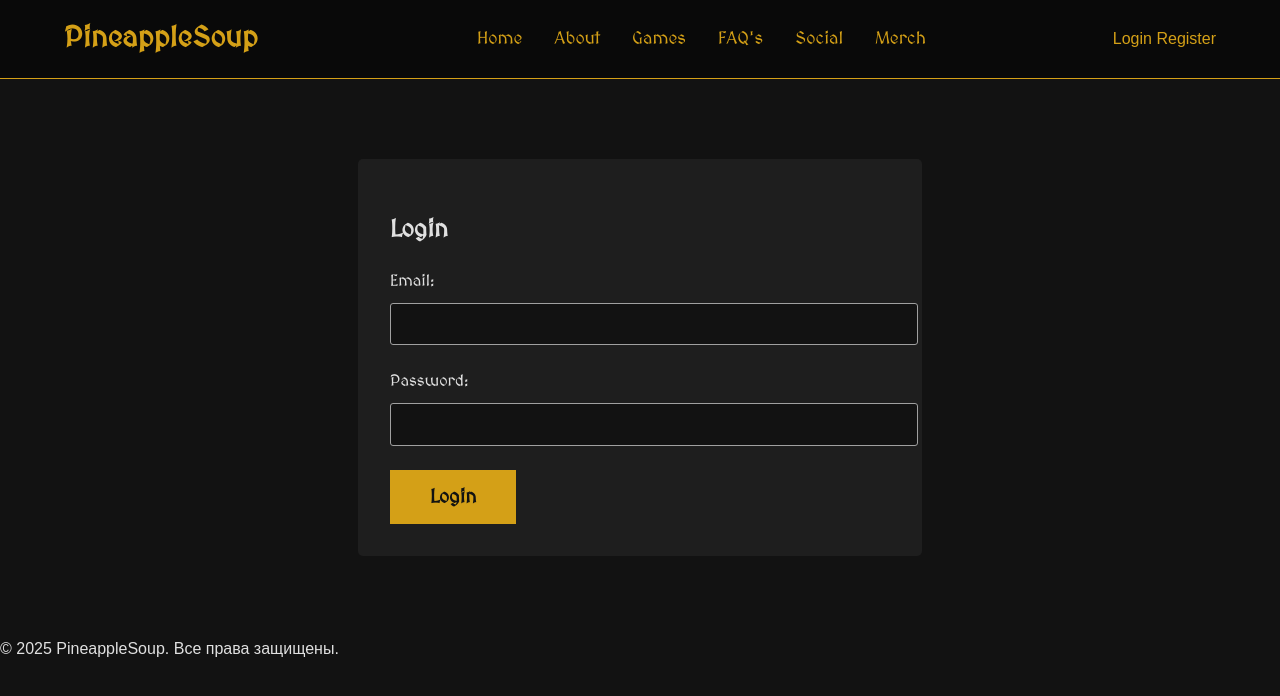
After one commit to Hitoshe/gamedev-studio-website, a PHP site: page /login.php in a window 1280 px wide. The commit adds this page. Shown: the top 696 px of the page. Run offline with PHP 8.4, Linux system fonts and the light colour scheme.

Commit message:
build: login & logout

```diff
--- /dev/null
+++ b/src/login.php
@@ -0,0 +1,74 @@
+<?php
+// 1. НАЧИНАЕМ СЕССИЮ. ВСЕГДА В САМОМ ВЕРХУ.
+session_start();
+
+// 2. СРАЗУ ПРОВЕРЯЕМ, НЕ АВТОРИЗОВАН ЛИ ПОЛЬЗОВАТЕЛЬ.
+// Если да, то делаем редирект ДО вывода любого HTML.
+if (isset($_SESSION['user_id'])) {
+    header('Location: /');
+    exit();
+}
+
+$message = '';
+
+// 3. ВСЯ ЛОГИКА ОБРАБОТКИ ФОРМЫ ИДЕТ ЗДЕСЬ.
+if ($_SERVER['REQUEST_METHOD'] === 'POST') {
+    require 'db_connect.php';
+
+    $email = $_POST['email'];
+    $password = $_POST['password'];
+
+    $sql = "SELECT * FROM users WHERE email = ?";
+    $stmt = $pdo->prepare($sql);
+    $stmt->execute([$email]);
+    $user = $stmt->fetch(PDO::FETCH_ASSOC);
+
+    if ($user && password_verify($password, $user['password'])) {
+        // Успешный логин!
+        $_SESSION['user_id'] = $user['id'];
+        $_SESSION['user_email'] = $user['email'];
+
+        // Делаем редирект. Это сработает, потому что HTML еще не выводился.
+        header('Location: /');
+        exit(); // Завершаем скрипт
+
+    } else {
+        $message = "Неверный email или пароль.";
+    }
+}
+
+// 4. И ТОЛЬКО ТЕПЕРЬ, КОГДА ВСЯ ЛОГИКА ЗАВЕРШЕНА, ПОДКЛЮЧАЕМ HTML.
+include 'templates/header.php';
+?>
+
+<!-- HTML форма для входа -->
+<div class="form-container">
+    <h2>Login</h2>
+
+    <?php if ($message): ?>
+        <p class="message"><?php echo htmlspecialchars($message); ?></p>
+    <?php endif; ?>
+
+    <form action="login.php" method="POST">
+        <div class="form-group">
+            <label for="email">Email:</label>
+            <input type="email" id="email" name="email" required>
+        </div>
+        <div class="form-group">
+            <label for="password">Password:</label>
+            <input type="password" id="password" name="password" required>
+        </div>
+        <button type="submit" class="btn-buy">Login</button>
+    </form>
+</div>
+
+<!-- Стили можно взять из register.php или вынести в общий style.css -->
+<style>
+.form-container { max-width: 500px; margin: 5rem auto; padding: 2rem; background-color: var(--surface-color); border-radius: 5px; }
+.form-group { margin-bottom: 1.5rem; }
+.form-group label { display: block; margin-bottom: 0.5rem; font-family: var(--font-main); }
+.form-group input { width: 100%; padding: 0.8rem; background-color: var(--bg-color); border: 1px solid var(--secondary-text-color); color: var(--primary-text-color); border-radius: 3px; }
+.message { padding: 1rem; background-color: #5a2a2a; border: 1px solid #c83030; margin-bottom: 1rem; text-align: center; }
+</style>
+
+<?php include 'templates/footer.php'; ?>
--- a/src/templates/header.php
+++ b/src/templates/header.php
@@ -1,22 +1,31 @@
+<?php
+// Начинаем сессию на каждой странице, чтобы иметь доступ к $_SESSION
+// Проверяем, не была ли сессия уже запущена
+if (session_status() === PHP_SESSION_NONE) {
+    session_start();
+}
+?>
 <!DOCTYPE html>
 <html lang="ru">
-    <!-- Swiper.js CSS -->
-    <link rel="stylesheet" href="https://unpkg.com/swiper/swiper-bundle.min.css" />
 <head>
     <meta charset="UTF-8">
     <meta name="viewport" content="width=device-width, initial-scale=1.0">
-    <title>PineappleSoupPineappleSoup</title>
+    <title>PineappleSoup</title>
+
     <!-- Подключаем шрифты с Google Fonts -->
     <link rel="preconnect" href="https://fonts.googleapis.com">
     <link rel="preconnect" href="https://fonts.gstatic.com" crossorigin>
     <link href="https://fonts.googleapis.com/css2?family=MedievalSharp&display=swap" rel="stylesheet">
-    <!-- Подключаем наш файл стилей -->
+
+    <!-- Swiper.js CSS -->
+    <link rel="stylesheet" href="https://unpkg.com/swiper/swiper-bundle.min.css" />
+
+    <!-- Подключаем наш файл стилей (должен идти последним из стилей) -->
     <link rel="stylesheet" href="/assets/css/style.css">
 </head>
 <body>
     <header class="main-header">
         <div class="logo">
-            <!-- Здесь можно вставить <img src="/assets/images/logo.png"> -->
             <a href="/">PineappleSoup</a>
         </div>
         <nav class="main-nav">
@@ -30,8 +39,15 @@
             </ul>
         </nav>
         <div class="auth-links">
-            <a href="/register.php">Register</a>
-            <!-- Позже здесь будет ссылка на профиль или "Выход" -->
+            <?php if (isset($_SESSION['user_id'])): ?>
+                <!-- Если пользователь авторизован, показываем его email и кнопку выхода -->
+                <span class="user-email"><?php echo htmlspecialchars($_SESSION['user_email']); ?></span>
+                <a href="/logout.php" class="auth-link">Logout</a>
+            <?php else: ?>
+                <!-- Если пользователь гость, показываем кнопки входа и регистрации -->
+                <a href="/login.php" class="auth-link">Login</a>
+                <a href="/register.php" class="auth-link">Register</a>
+            <?php endif; ?>
         </div>
     </header>
     <main>
```
Also changed, not shown: src/logout.php (added, +19 -0 lines).
